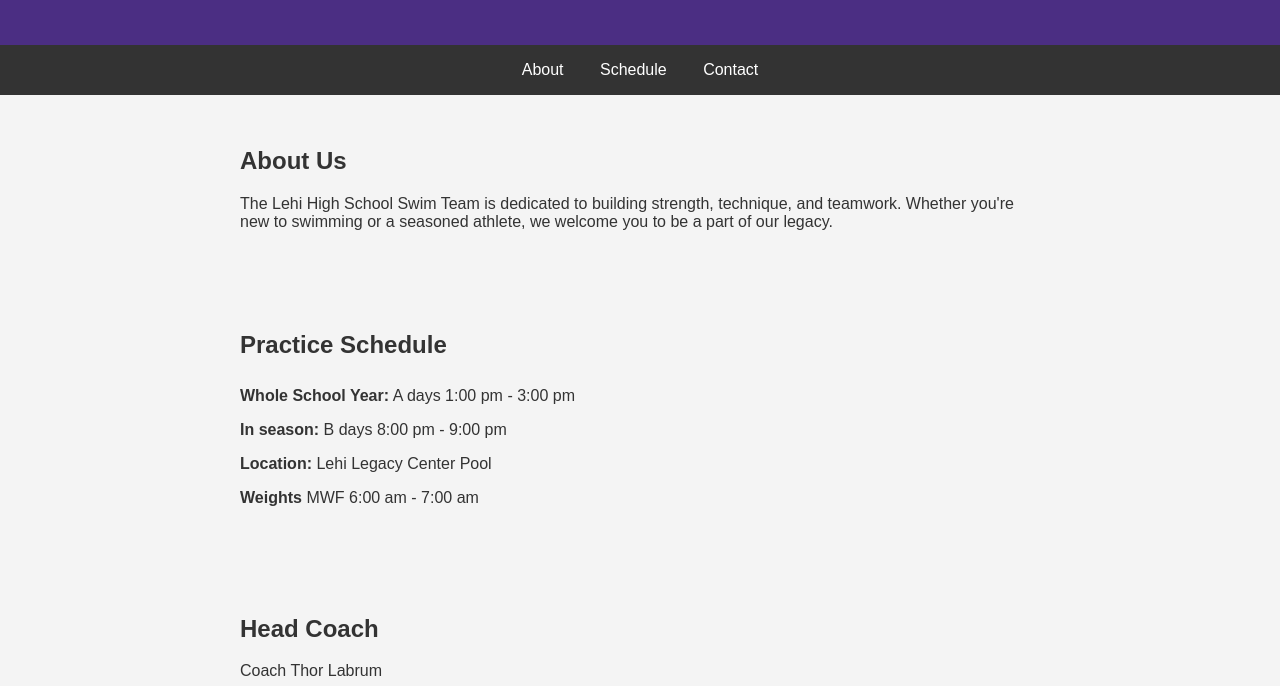
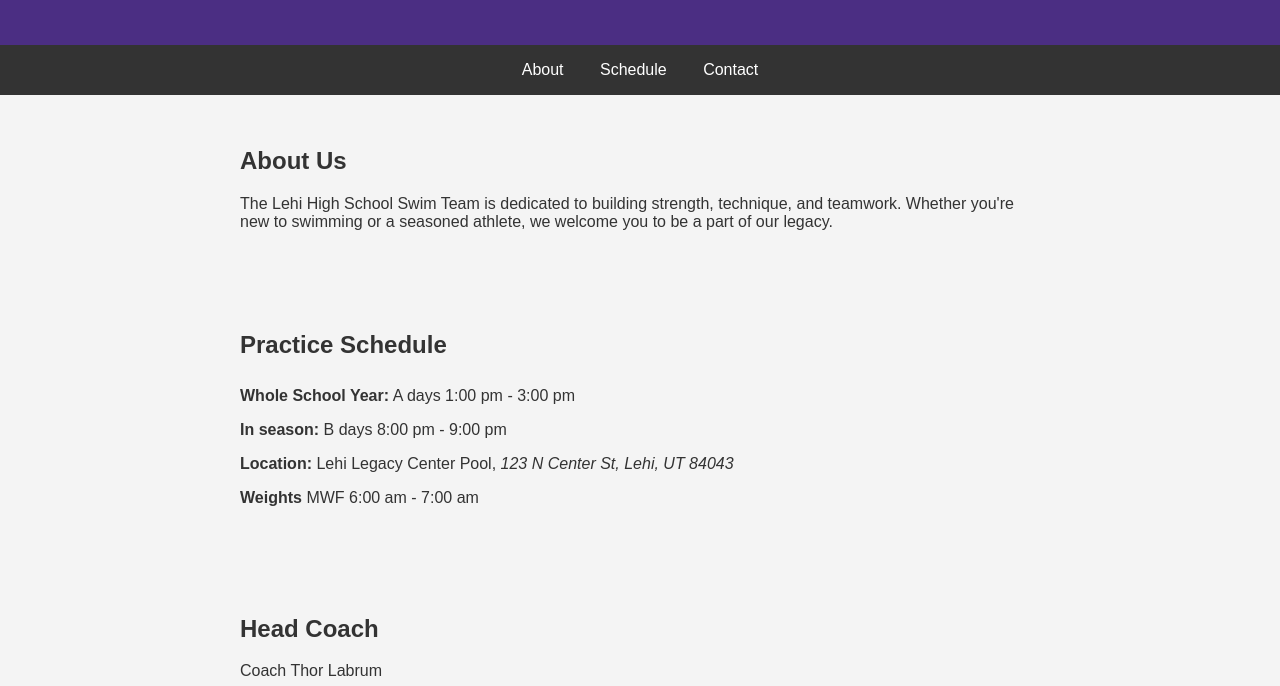
Before and after one commit to thorlabrum/LehiSwimming, a plain HTML site: page index.html in a window 1280 px wide. Shown: the part 114-800 px from the top of the page. Drawn offline with Linux system fonts and the light colour scheme.

Commit message:
add address to Location

```diff
--- a/index.html
+++ b/index.html
@@ -94,7 +94,7 @@
     <ul>
       <li><strong>Whole School Year:</strong> A days 1:00 pm - 3:00 pm</li>
       <li><strong>In season:</strong> B days 8:00 pm - 9:00 pm</li>
-      <li><strong>Location:</strong> Lehi Legacy Center Pool</li>
+      <li><strong>Location:</strong> Lehi Legacy Center Pool, <em>123 N Center St, Lehi, UT 84043</em></li>
 
       <li><strong>Weights</strong> MWF 6:00 am - 7:00 am</li>
     </ul>
```
